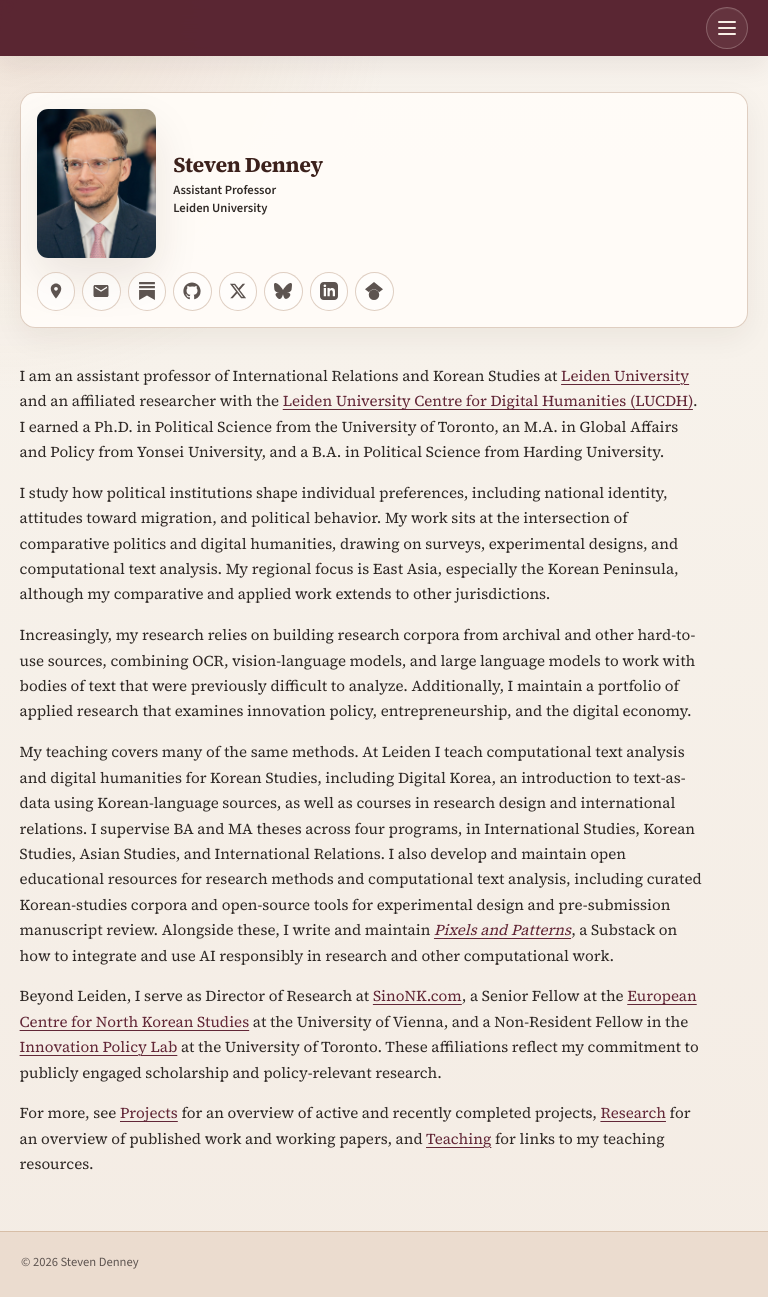
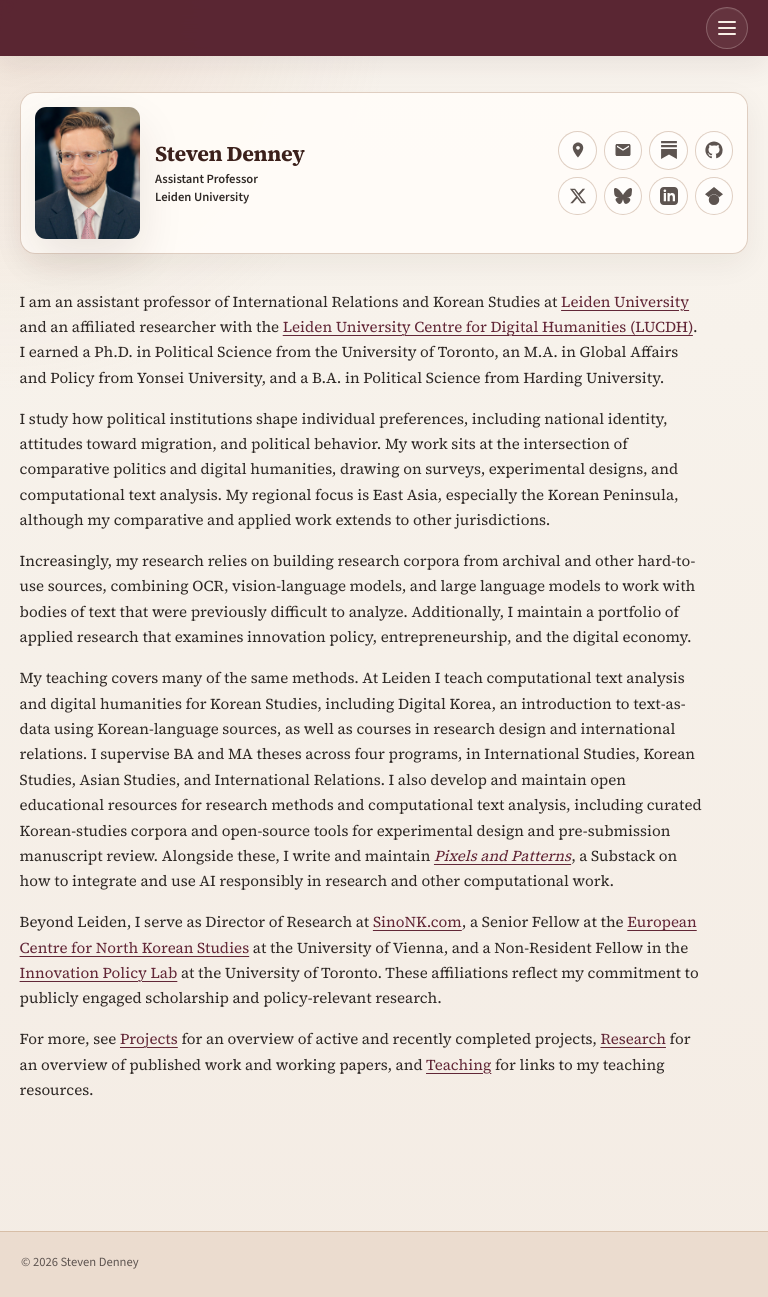
Before and after one commit to scdenney/scdenney.github.io, a Jekyll site: the page built from index.md, in a window 768 px wide and 1297 px high. Built offline with Jekyll 4.4.1, drawn with Linux system fonts in a browser that asks for light colours.

Commit message:
Refine tablet homepage profile

```diff
--- a/_includes/head.html
+++ b/_includes/head.html
@@ -7,6 +7,6 @@
 <link rel="preconnect" href="https://fonts.gstatic.com" crossorigin>
 <link href="https://fonts.googleapis.com/css2?family=Source+Sans+3:wght@400;500;600;700&family=Source+Serif+4:opsz,wght@8..60,400;8..60,500;8..60,600;8..60,700&display=swap" rel="stylesheet">
 
-<link rel="stylesheet" href="{{ '/assets/css/style.css?v=20260715c' | relative_url }}">
+<link rel="stylesheet" href="{{ '/assets/css/style.css?v=20260715d' | relative_url }}">
 
 <link rel="icon" type="image/svg+xml" href="{{ '/assets/images/favicon.svg' | relative_url }}">
--- a/assets/css/style.css
+++ b/assets/css/style.css
@@ -1378,6 +1378,43 @@ details ul li {
   }
 }
 
+@media (min-width: 560px) and (max-width: 860px) {
+  .author-profile {
+    grid-template-columns: 7.5rem minmax(9rem, auto) minmax(11rem, 1fr);
+    column-gap: 1.1rem;
+    align-items: center;
+    padding: 1rem;
+  }
+
+  .author__avatar {
+    grid-column: 1;
+    grid-row: 1 / span 2;
+  }
+
+  .author__name {
+    grid-column: 2;
+    grid-row: 1;
+    align-self: end;
+  }
+
+  .author__title {
+    grid-column: 2;
+    grid-row: 2;
+    align-self: start;
+  }
+
+  .author__urls {
+    grid-column: 3;
+    grid-row: 1 / span 2;
+    display: grid;
+    grid-template-columns: repeat(4, 2.75rem);
+    justify-content: end;
+    align-content: center;
+    gap: 0.5rem;
+    margin-top: 0;
+  }
+}
+
 @media (max-width: 640px) {
   body {
     font-size: 1rem;
```
